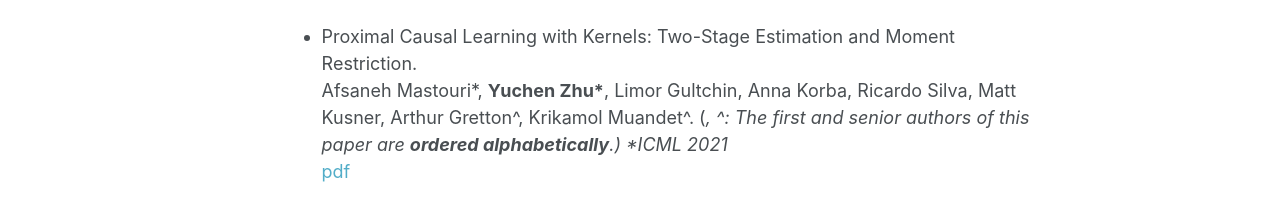
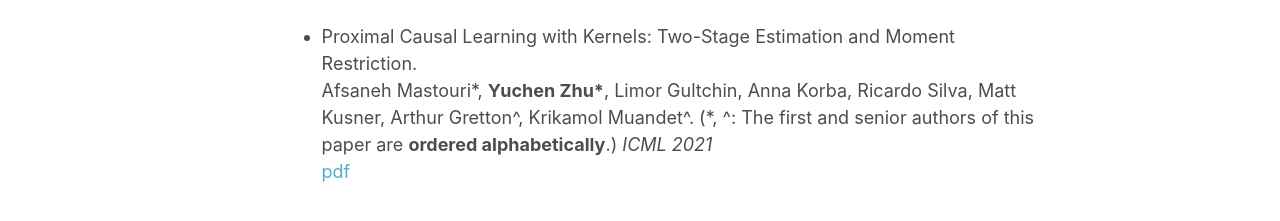
Before and after one commit to yuchen-zhu/yuchen-zhu.github.io, a Jekyll site: the page built from _pages/publications.md, in a window 1280 px wide. Shown: the part 503-724 px from the top of the page. Built offline with Jekyll 4.4.1, drawn with Linux system fonts in a browser that asks for light colours; some web fonts are replaced.

```diff
--- a/_pages/publications.md
+++ b/_pages/publications.md
@@ -16,7 +16,7 @@ Jean Kaddour, **Yuchen Zhu**, Qi Liu, Matt Kusner, Ricardo Silva.
 [pdf](https://arxiv.org/pdf/2106.01939.pdf)
 
 - Proximal Causal Learning with Kernels: Two-Stage Estimation and Moment Restriction.
-Afsaneh Mastouri\*, **Yuchen Zhu\***, Limor Gultchin, Anna Korba, Ricardo Silva, Matt Kusner, Arthur Gretton^, Krikamol Muandet^.  (*, ^: The first and senior authors of this paper are **ordered alphabetically**.)
+Afsaneh Mastouri\*, **Yuchen Zhu\***, Limor Gultchin, Anna Korba, Ricardo Silva, Matt Kusner, Arthur Gretton^, Krikamol Muandet^.  (\*, ^: The first and senior authors of this paper are **ordered alphabetically**.)
 *ICML 2021*
  [pdf](https://arxiv.org/pdf/2105.04544.pdf)
 
```
Also changed, not shown: 1 other file.
